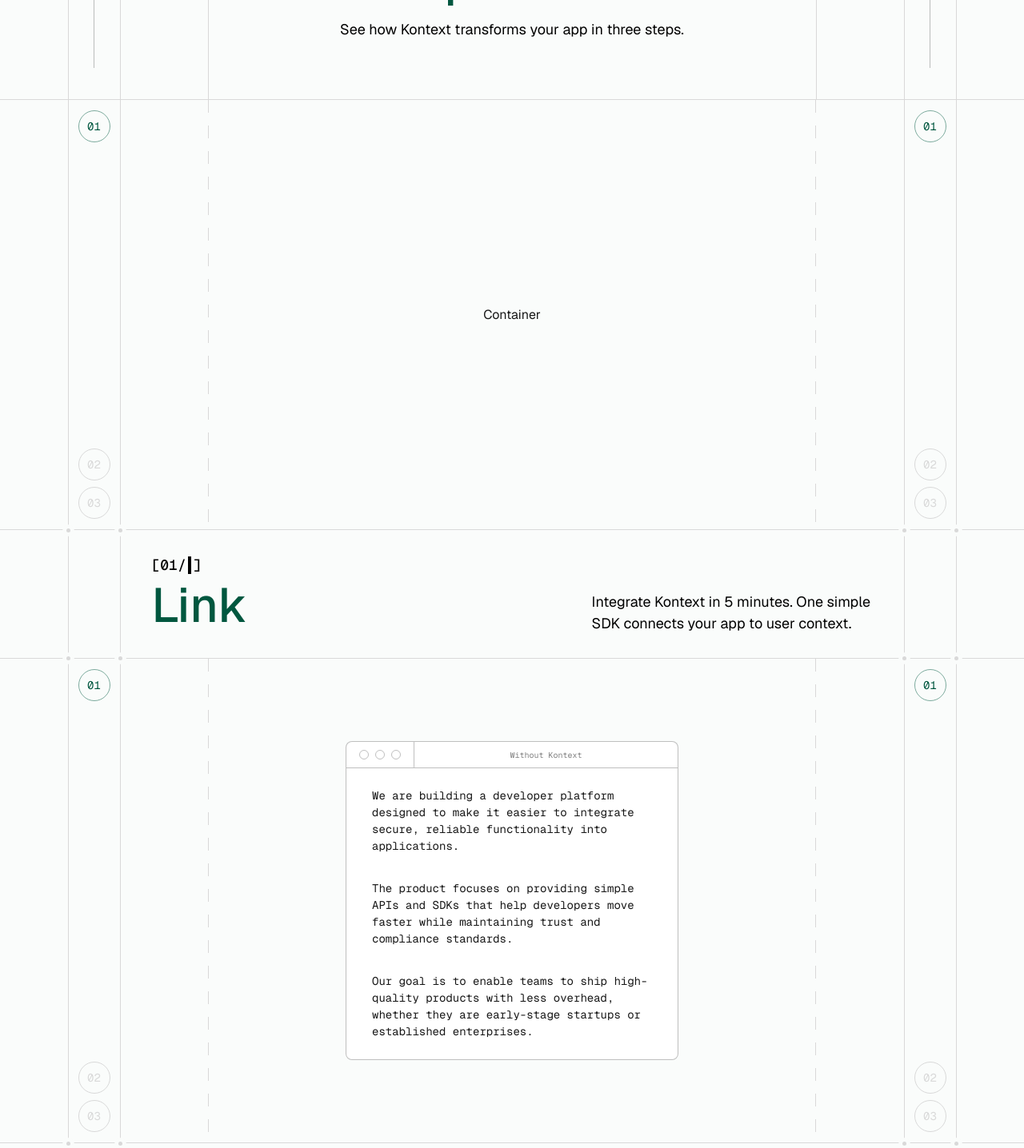
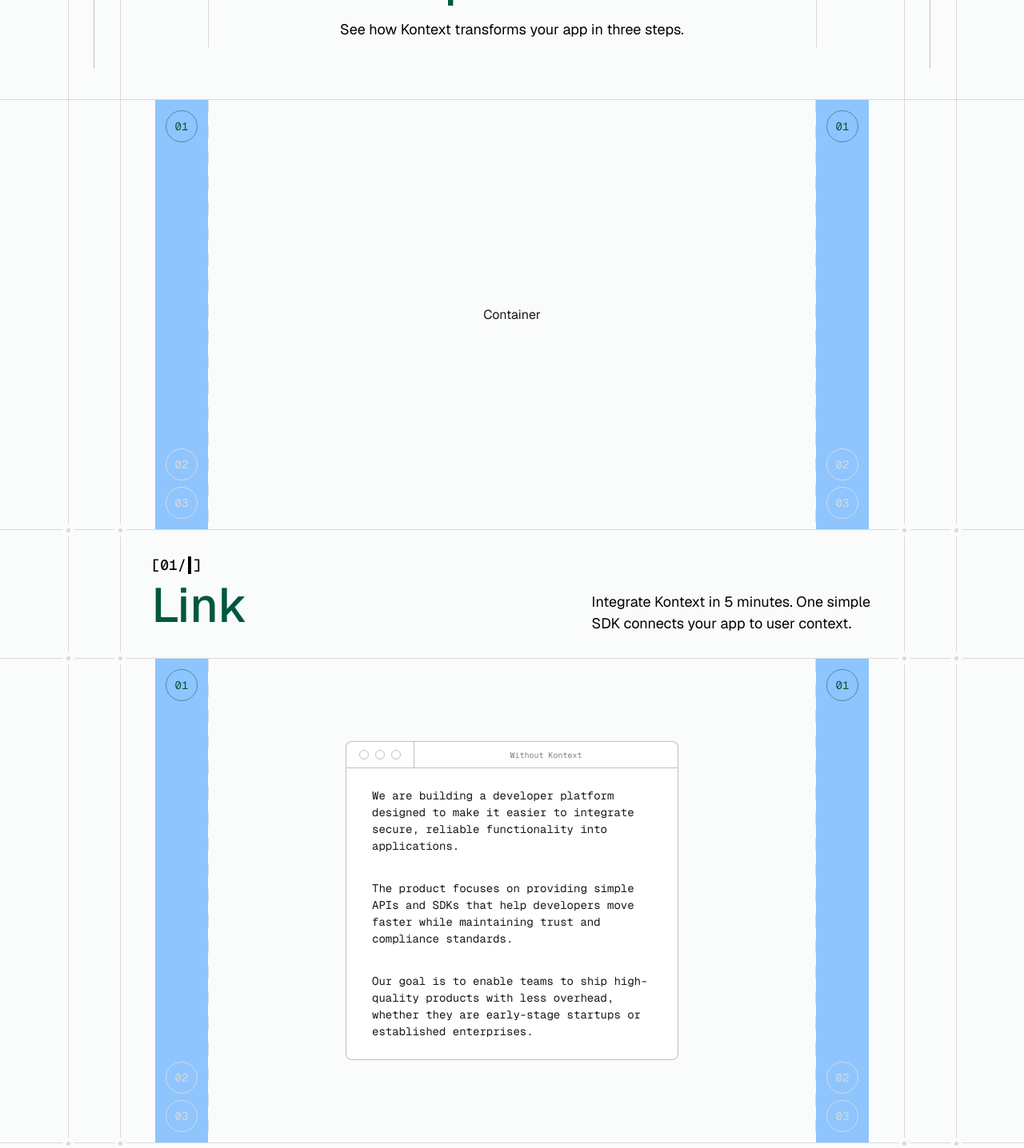
Before and after one commit to designbypebble/kontext, a Next.js app: page / in a window 1280 px wide. Shown: the part 1140-2576 px from the top of the page at 80% size. Built offline with nearby package versions, Linux system fonts and the light colour scheme.

Commit message:
minor fixes

```diff
--- a/src/app/page.tsx
+++ b/src/app/page.tsx
@@ -30,10 +30,10 @@
 
         <DotSquare className="h-[102px]" />
         <SectionContainer className="h-[40px]">
-          <div className="flex w-full justify-between items-center h-full px-[214px]">
-            <div className="h-[40px] w-[0.5px] bg-gridline "></div>
-          <div className="h-[40px] w-[0.5px] bg-gridline"></div>
-          <div className="h-[40px] w-[0.5px] bg-gridline"></div>
+          <div className="flex w-full justify-center lg:justify-between items-center h-full px-[214px]">
+            <div className="h-[40px] w-[0.5px] bg-gridline hidden lg:block"></div>
+          <div className="h-[40px] w-[0.5px] bg-gridline "></div>
+          <div className="h-[40px] w-[0.5px] bg-gridline hidden lg:block"></div>
           </div>
         </SectionContainer>
         <Features/>
--- a/src/components/home/Features.tsx
+++ b/src/components/home/Features.tsx
@@ -58,7 +58,7 @@
     <DotLine/>
 
     {/* Features Section */}
-    <LayoutWrapper className="flex flex-col lg:flex-row lg:px-[66px] max-md:px-3">
+    <LayoutWrapper className="flex flex-col lg:flex-row lg:px-[66px] px-3">
 
 
 
--- a/src/components/home/Impact.tsx
+++ b/src/components/home/Impact.tsx
@@ -5,7 +5,7 @@
 import LayoutWrapper from "@/components/ui/LayoutWrapper";
 function Impact() {
   return (
-    <LayoutWrapper className="flex">
+    <LayoutWrapper className="flex items-center">
 
       <HeaderSideSection label="[ IMPACT ]" inverted={false} />
 
--- a/src/components/home/LinkSection.tsx
+++ b/src/components/home/LinkSection.tsx
@@ -10,7 +10,7 @@
 export default function LinkSection() {
   return (
     <>
-      <LayoutWrapper className="flex justify-between">
+      <LayoutWrapper className="flex justify-center">
 
         <NavItemsSection />
 
--- a/src/components/home/Observe.tsx
+++ b/src/components/home/Observe.tsx
@@ -9,7 +9,7 @@
 export default function Observe() {
   return (
     <>
-      <LayoutWrapper className="flex justify-between">
+      <LayoutWrapper className="flex justify-center">
         <NavItemsSection />
 
 
--- a/src/components/home/Personalize.tsx
+++ b/src/components/home/Personalize.tsx
@@ -11,7 +11,7 @@
   return (
     <>
 
-      <LayoutWrapper className="flex justify-between">
+      <LayoutWrapper className="flex justify-center">
         <NavItemsSection />
 
 
--- a/src/components/ui/NavItemsSection.tsx
+++ b/src/components/ui/NavItemsSection.tsx
@@ -1,7 +1,7 @@
 
 
 export default function NavItemsSection(){
-return (<div className="flex flex-col p-[13px] items-center gap-2">
+return (<div className="flex flex-col p-[13px] items-center gap-2 bg-blue-300 hidden lg:flex">
 <NavItems title={1} active={true}/>
 <div className="flex-1"></div>
 <NavItems title={2} active={false}/>
```
